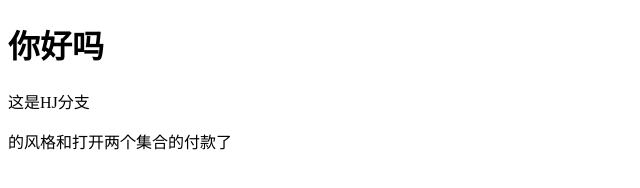
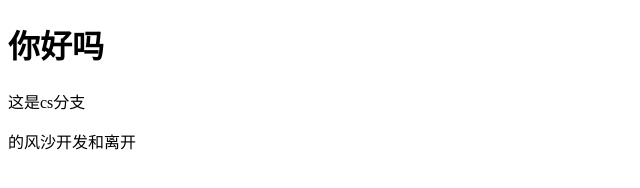
Before and after one commit to HJGitHub/demo, a plain HTML site: page index.html in a window 1280 px wide. Shown: the whole page, without its empty margins (0-640 px from the left). Drawn offline with Linux system fonts and the light colour scheme.

Commit message:
CS分支修改

```diff
--- a/index.html
+++ b/index.html
@@ -8,7 +8,7 @@
 <body>
     <h1>你好吗</h1>
     <h2></h2>
-    <p>这是HJ分支</p>
-    <P>的风格和打开两个集合的付款了</P>
+    <p>这是cs分支</p>
+    <p>的风沙开发和离开</p>
 </body>
 </html>
```
